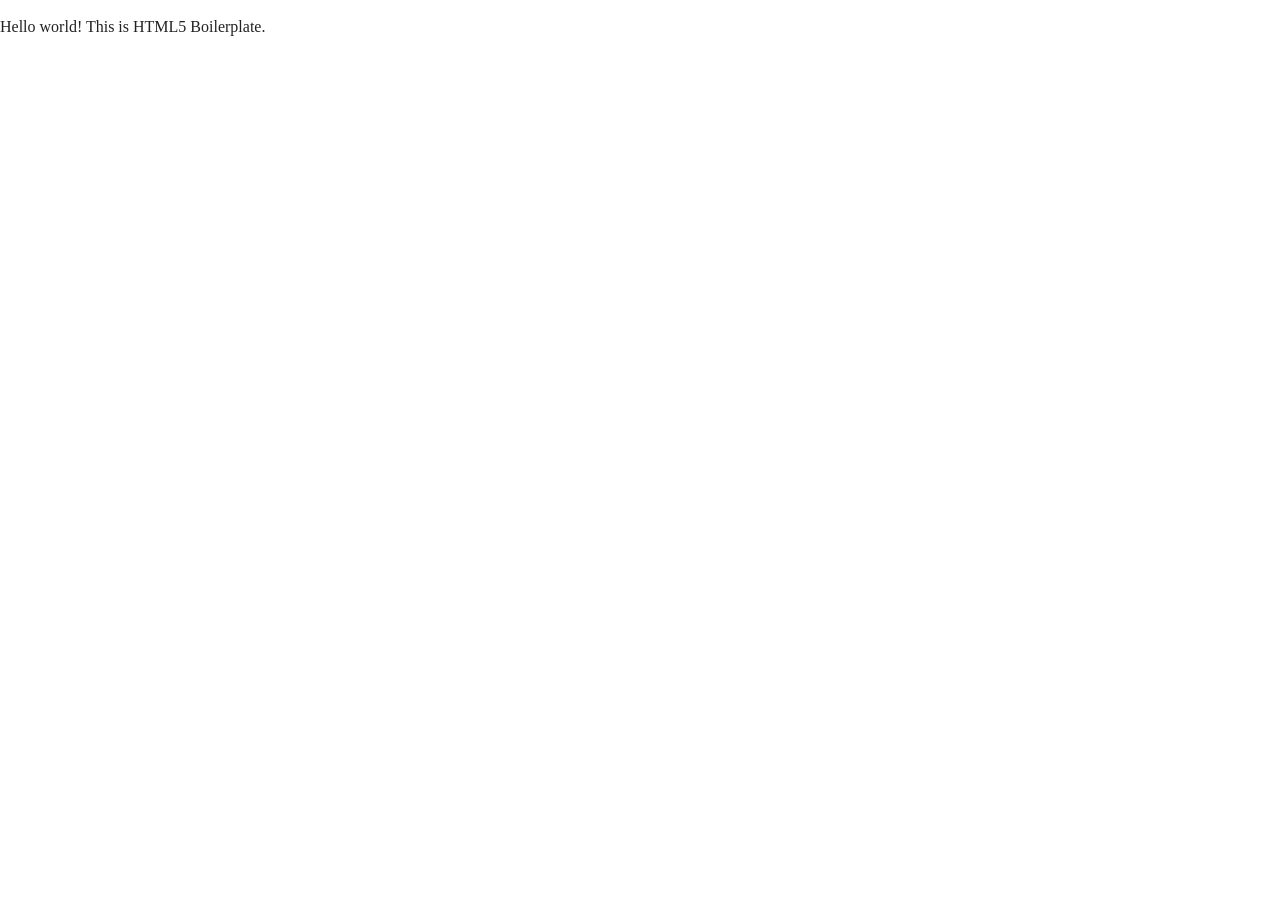
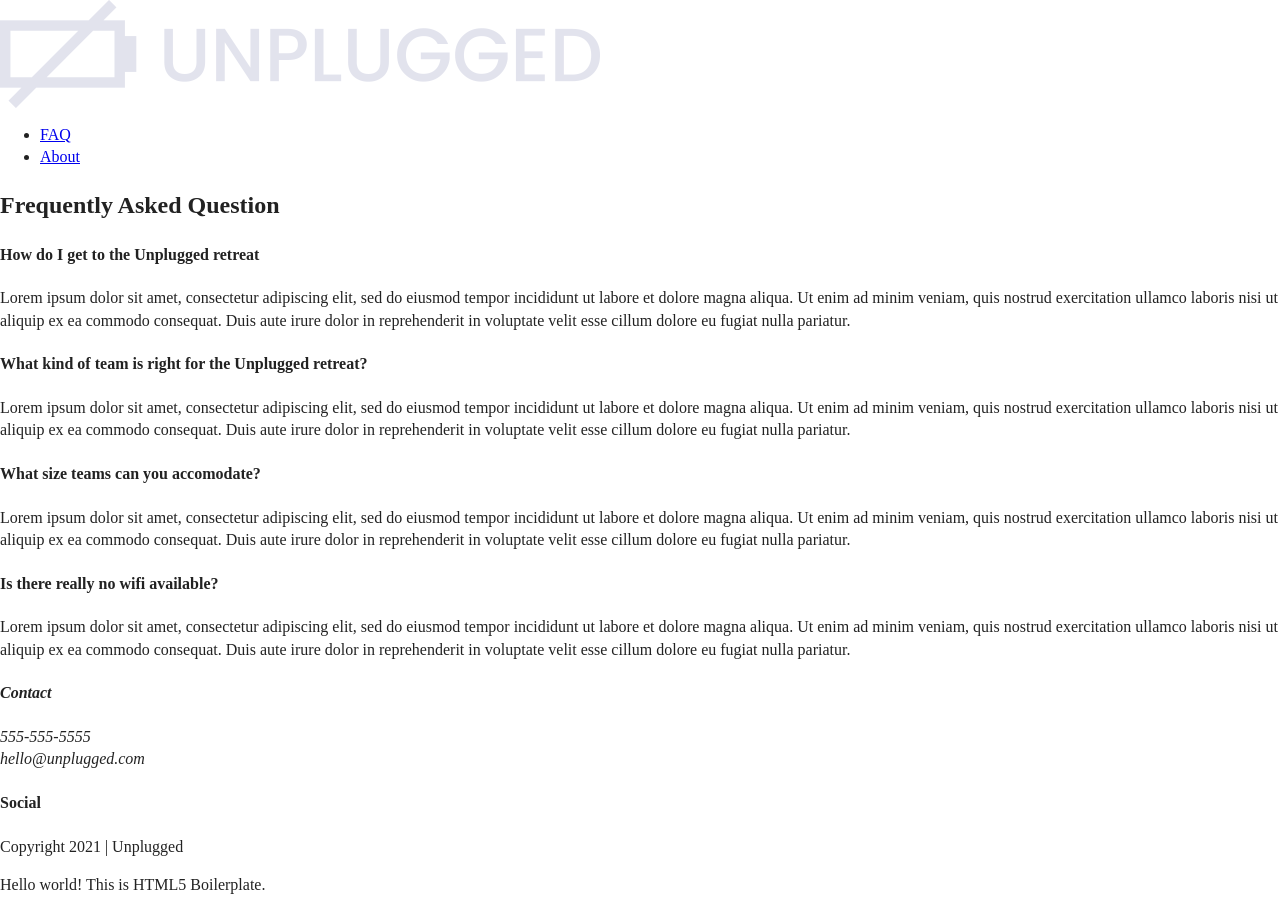
Before and after one commit to Abigail-Carey/unplugged-retreat, a website: page faq/index.html in a window 1280 px wide. Before the commit the page ends 800 px from the top, so only its background shows below. Drawn offline with Linux system fonts and the light colour scheme; files whose address does not match are found by name.

Commit message:
Added content to index.html

```diff
--- a/faq/index.html
+++ b/faq/index.html
@@ -23,6 +23,92 @@
 </head>
 
 <body>
+  <header>
+    <div class="content-wrapper">
+        <a href="#">
+          <img src="img/unpluggedlogo.png" alt="unplugged logo">
+        </a>
+      <div class="header-divider"></div>
+      <nav>
+          <ul>
+              <li><a href="index.html" target="_blank">FAQ</a></li>
+              <li><a href="../about/index.html" target="_blank">About</a></li>
+          </ul>
+      </nav>
+    </div>
+  </header>
+
+  <main class="faq">
+      <div class="content-wrapper">
+        <h2>Frequently Asked Question</h2>
+          <div class="faq-content">
+            <h4>How do I get to the Unplugged retreat</h4>
+            <p>
+              Lorem ipsum dolor sit amet, consectetur adipiscing elit, sed do eiusmod tempor incididunt ut labore et
+            dolore magna aliqua. Ut enim ad minim veniam, quis nostrud exercitation ullamco laboris nisi ut aliquip
+            ex ea commodo consequat. Duis aute irure dolor in reprehenderit in voluptate velit esse cillum dolore eu
+            fugiat nulla pariatur.
+            </p>
+          </div>
+          <div class="faq-content">
+            <h4>What kind of team is right for the Unplugged retreat?</h4>
+            <p>
+              Lorem ipsum dolor sit amet, consectetur adipiscing elit, sed do eiusmod tempor incididunt ut labore et
+              dolore magna aliqua. Ut enim ad minim veniam, quis nostrud exercitation ullamco laboris nisi ut aliquip
+              ex ea commodo consequat. Duis aute irure dolor in reprehenderit in voluptate velit esse cillum dolore eu
+              fugiat nulla pariatur.
+            </p>
+          </div>
+          <div class="faq-content">
+            <h4>What size teams can you accomodate?</h4>
+            <p>
+              Lorem ipsum dolor sit amet, consectetur adipiscing elit, sed do eiusmod tempor incididunt ut labore et
+              dolore magna aliqua. Ut enim ad minim veniam, quis nostrud exercitation ullamco laboris nisi ut aliquip
+              ex ea commodo consequat. Duis aute irure dolor in reprehenderit in voluptate velit esse cillum dolore eu
+              fugiat nulla pariatur.
+            </p>
+          </div>
+          <div class="faq-content">
+            <h4>Is there really no wifi available?</h4>
+            <p>
+              Lorem ipsum dolor sit amet, consectetur adipiscing elit, sed do eiusmod tempor incididunt ut labore et
+              dolore magna aliqua. Ut enim ad minim veniam, quis nostrud exercitation ullamco laboris nisi ut aliquip
+              ex ea commodo consequat. Duis aute irure dolor in reprehenderit in voluptate velit esse cillum dolore eu
+              fugiat nulla pariatur.
+            </p>
+          </div>
+      </div> <!-- content-wrapper ends here -->
+  </main>
+
+  <footer>
+    <div class="content-wrapper">
+        <div class="footer-content">
+          <div class="contact">
+              <address>
+                <h4>Contact</h4>
+                <p>
+                  555-555-5555<br>
+                  hello@unplugged.com
+                </p>
+              </address>
+          </div>
+            <div class="social">
+              <h4>Social</h4>
+                <div class="social-icons">
+                    <p><a href="https://www.facebook.com/yoursite" target="_blank"></a></p>
+                    <p><a href="https://www.twitter.com/yoursite" target="_blank"></a></p>
+                    <p><a href="https://www.instagram.com/yoursite" target="_blank"></a></p>
+                    <!-- other social links here -->
+                </div> <!-- social links ends here -->
+            </div> <!-- social ends here -->
+        </div> <!--footer content ends here -->
+    </div> <!-- footer content-wrapper ends here -->
+
+    <div class="copyright">
+      <p>Copyright 2021 | Unplugged</p>
+    </div>
+  </footer>
+
 
   <!-- Add your site or application content here -->
   <p>Hello world! This is HTML5 Boilerplate.</p>
```
